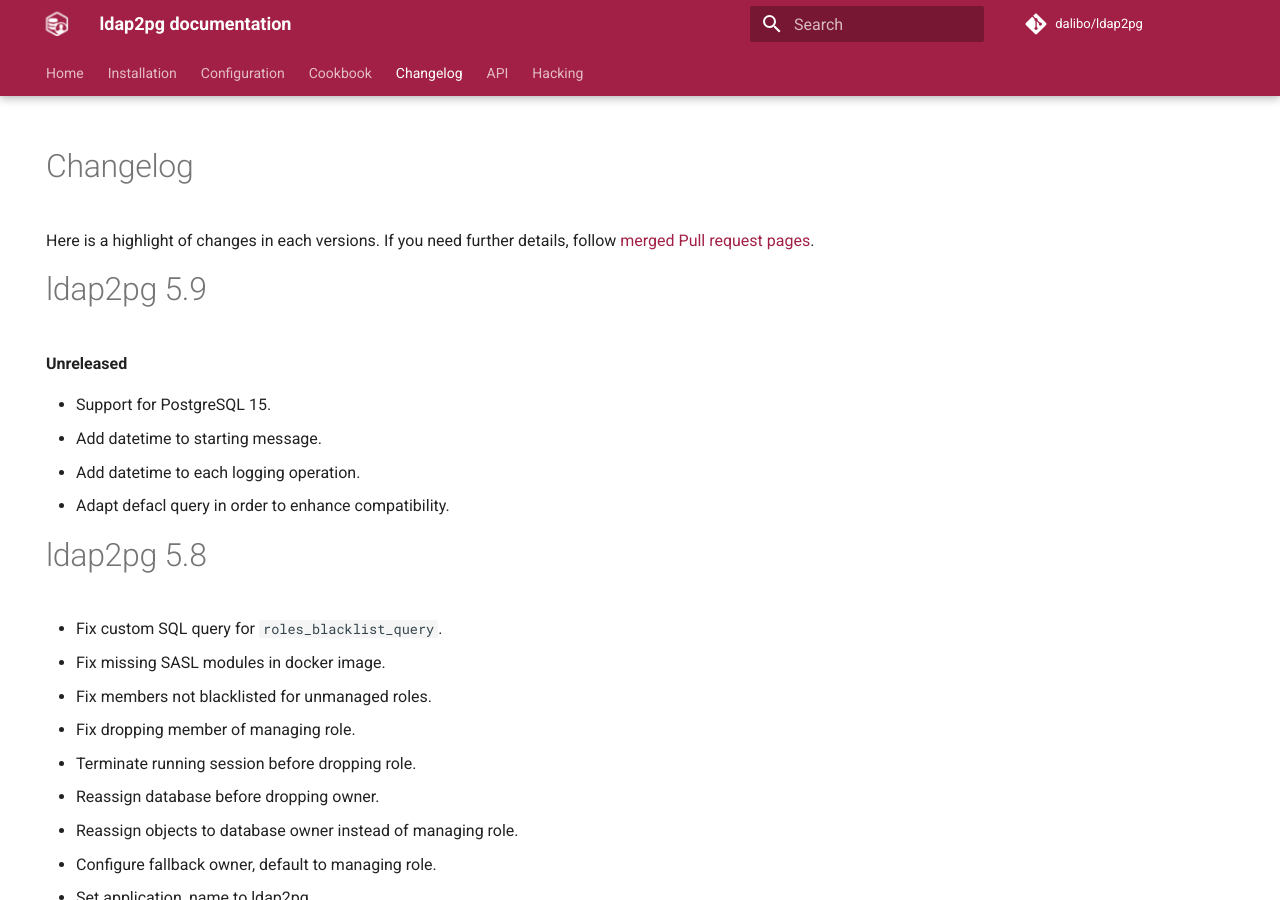
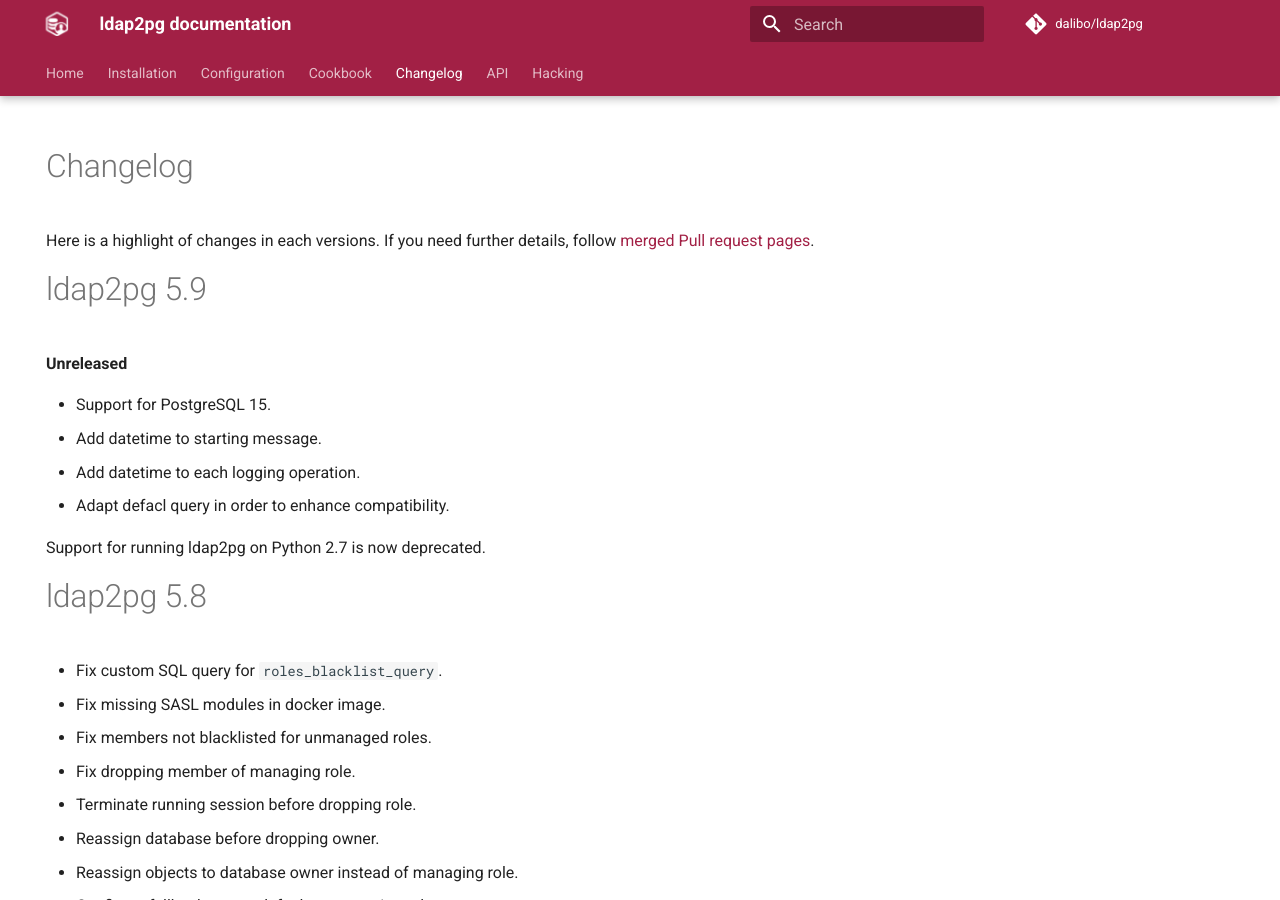
Before and after one commit to dalibo/ldap2pg, an MkDocs documentation site: the page built from docs/changelog.md, in a window 1280 px wide and 900 px high. Built offline with MkDocs 1.6.1 and Material for MkDocs 9.7.7, drawn with Linux system fonts in a browser that asks for light colours; comment, search, counter and statistics services are not loaded.

Commit message:
Deprecated Python 2.7

```diff
--- a/docs/changelog.md
+++ b/docs/changelog.md
@@ -19,6 +19,8 @@
 - Add datetime to starting message.
 - Add datetime to each logging operation.
 - Adapt defacl query in order to enhance compatibility.
+
+Support for running ldap2pg on Python 2.7 is now deprecated.
 
 
 # ldap2pg 5.8
```
